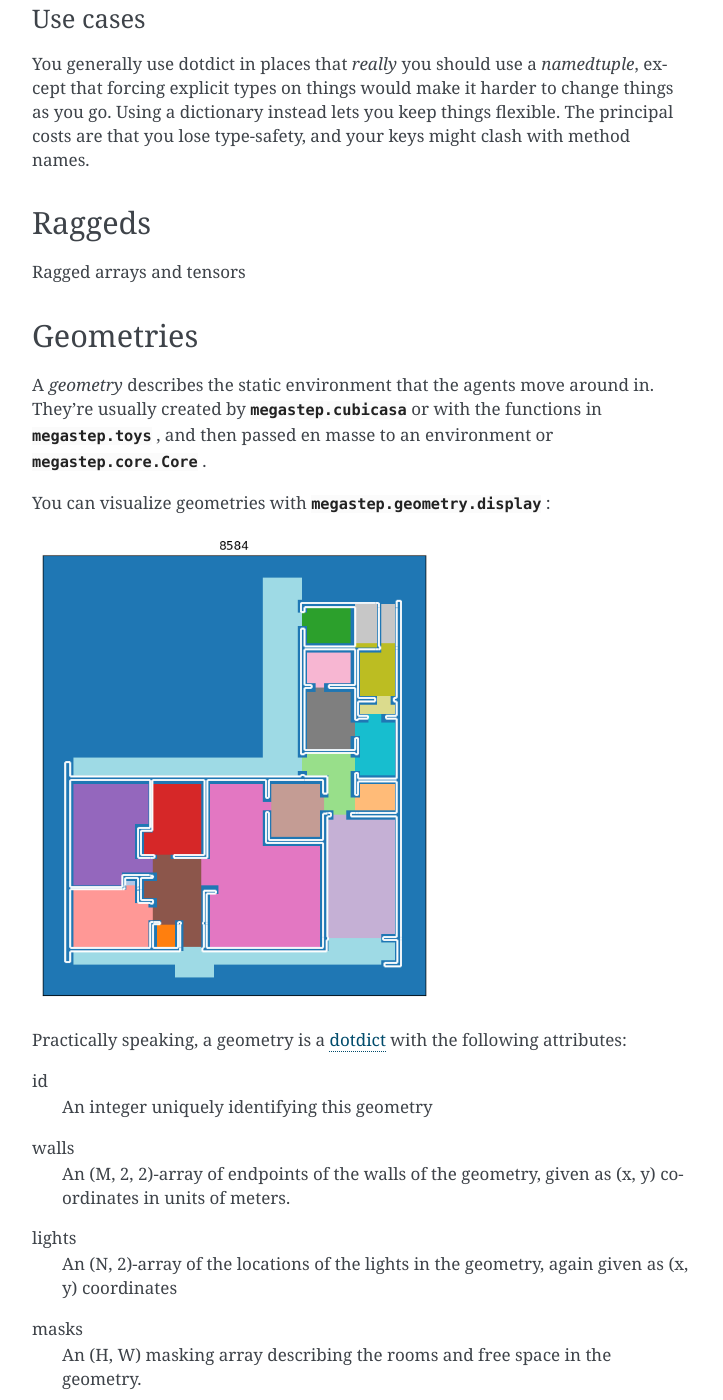
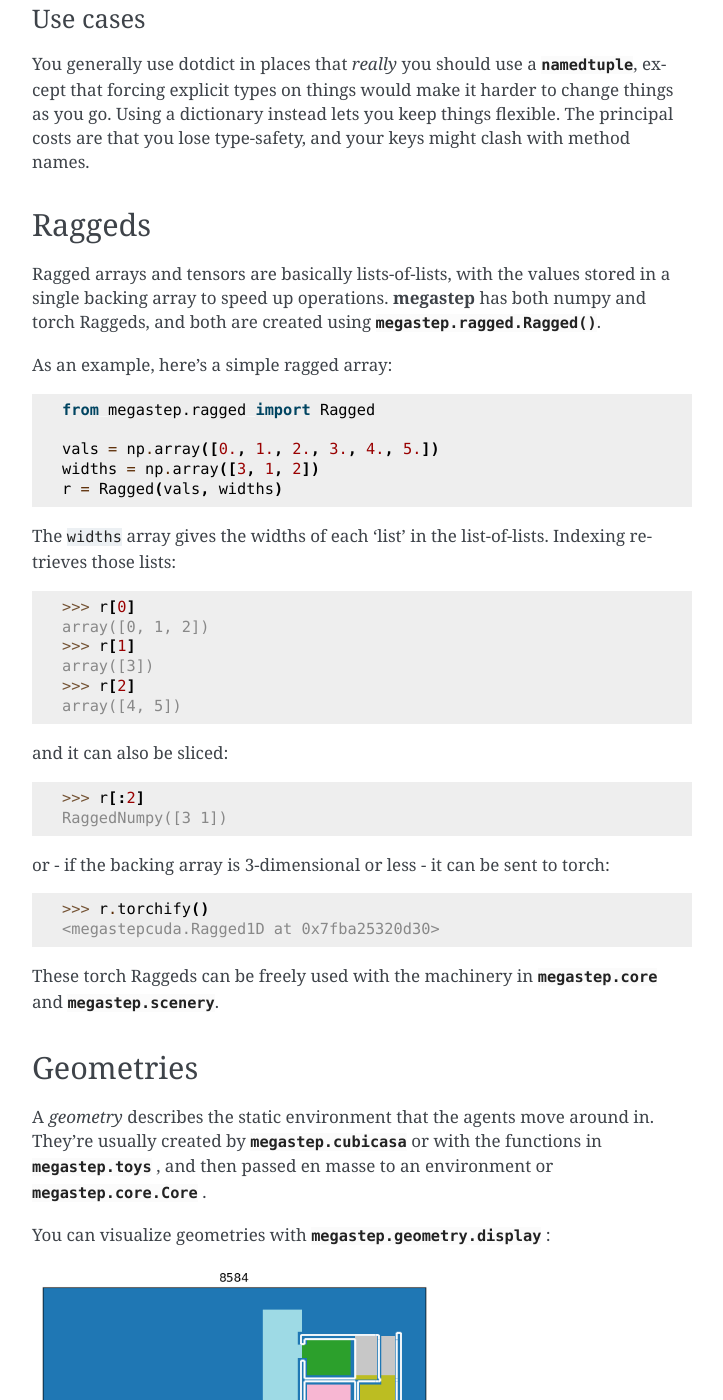
Before and after one commit to andyljones/megastep, a Sphinx documentation site: the page built from docs/concepts.rst, in a window 1280 px wide and 1400 px high, scrolled down 3560 px. Shown: the whole window, without its empty margins (388-1111 px from the left). Built offline with Sphinx 7.4.7, drawn with Linux system fonts in a browser that asks for light colours.

Commit message:
More ragged docs

```diff
--- a/docs/concepts.rst
+++ b/docs/concepts.rst
@@ -147,13 +147,43 @@ is covered. Call ``dir(arrdict)`` to get a list of the supported magics.
 
 Use cases
 ---------
-You generally use dotdict in places that *really* you should use a `namedtuple`, except that forcing explicit types on
+You generally use dotdict in places that *really* you should use a :class:`namedtuple`, except that forcing explicit types on
 things would make it harder to change things as you go. Using a dictionary instead lets you keep things flexible. The
 principal costs are that you lose type-safety, and your keys might clash with method names.
 
 Raggeds
 =======
-Ragged arrays and tensors
+Ragged arrays and tensors are basically lists-of-lists, with the values stored in a single backing array to speed up
+operations. **megastep** has both numpy and torch Raggeds, and both are created using :func:`megastep.ragged.Ragged`.
+
+As an example, here's a simple ragged array::
+
+    from megastep.ragged import Ragged
+
+    vals = np.array([0., 1., 2., 3., 4., 5.])
+    widths = np.array([3, 1, 2])
+    r = Ragged(vals, widths)
+
+The ``widths`` array gives the widths of each 'list' in the list-of-lists. Indexing retrieves those lists:
+
+>>> r[0]
+array([0, 1, 2])
+>>> r[1]
+array([3])
+>>> r[2]
+array([4, 5])
+
+and it can also be sliced:
+
+>>> r[:2]
+RaggedNumpy([3 1])
+
+or - if the backing array is 3-dimensional or less - it can be sent to torch:
+
+>>> r.torchify()
+<megastepcuda.Ragged1D at 0x7fba25320d30>
+
+These torch Raggeds can be freely used with the machinery in :mod:`megastep.core` and :mod:`megastep.scenery`.
 
 .. _geometry:
 
--- a/docs/reference.rst
+++ b/docs/reference.rst
@@ -22,6 +22,7 @@ ragged
 ------
 .. automodule:: megastep.ragged
     :members: Ragged, RaggedNumpy
+    :undoc-members:
 
 core
 ----
```
Also changed, not shown: 1 other file.
